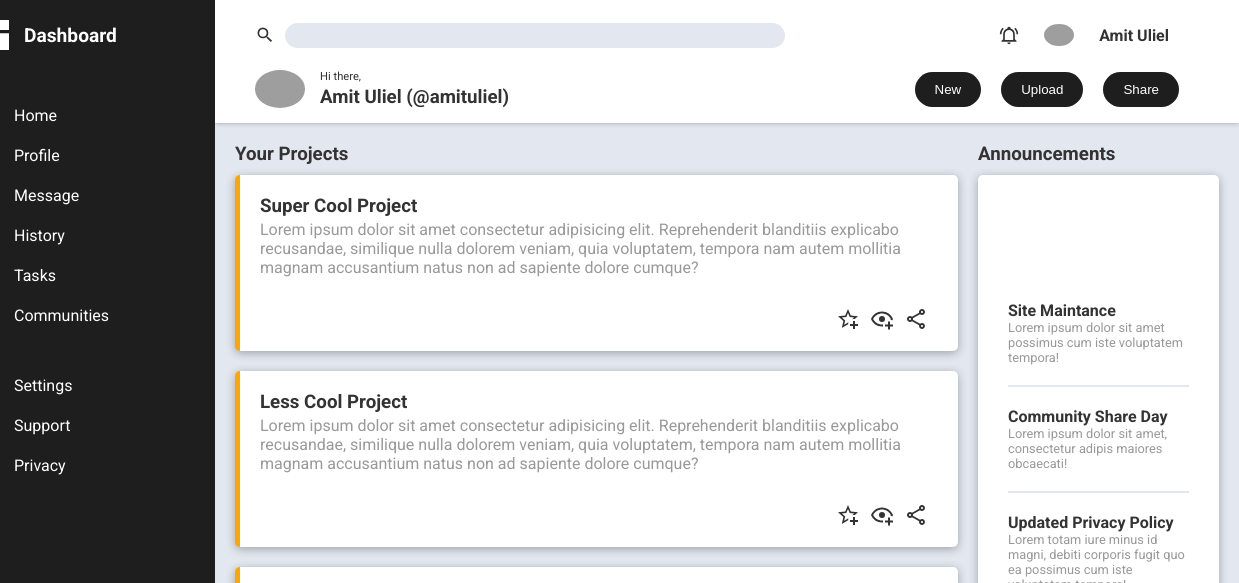
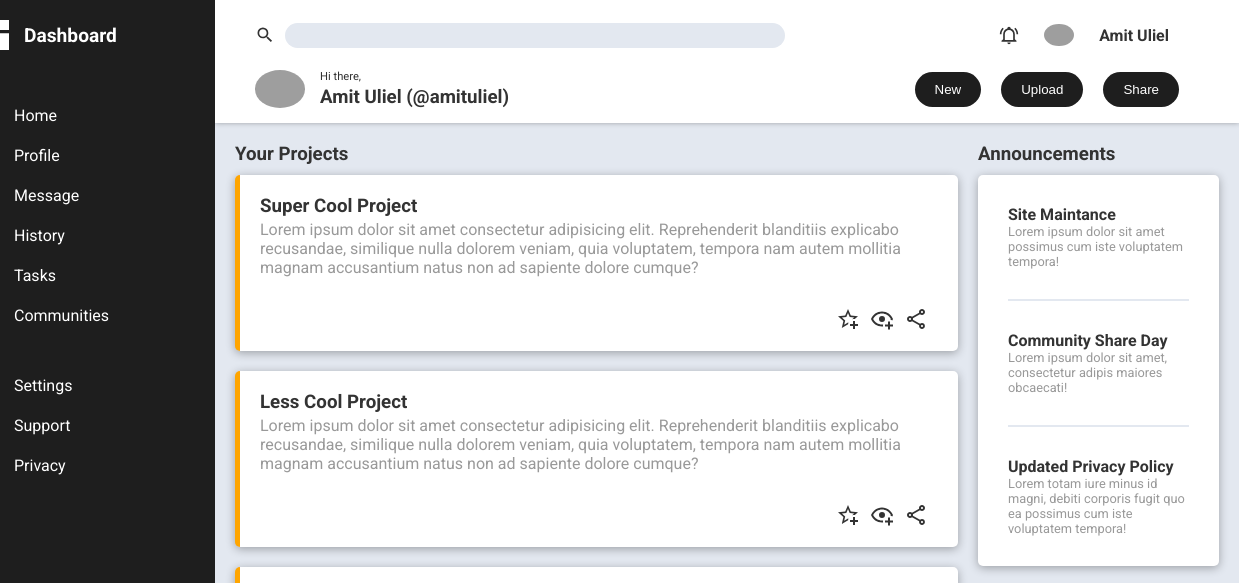
Before and after one commit to amit-uliel/top-admin-dashboard, a plain HTML site: page index.html in a window 1280 px wide. Shown: the top 583 px of the page, 41-1280 px from the left. Drawn offline with Linux system fonts and the light colour scheme; grey boxes are pictures that could not be loaded.

Commit message:
fix: projects, announcements and trending sizing

```diff
--- a/style.css
+++ b/style.css
@@ -177,7 +177,7 @@ input {
     padding: 20px;
     display: grid;
     grid-template-columns: 3fr 1fr;
-    grid-auto-rows: 1fr;
+    grid-template-rows: auto 1fr;
     gap: 20px;
     background-color: #E3E8F0;
     color: #333;
@@ -246,12 +246,10 @@ input {
     border-radius: 5px;
     display: flex;
     flex-direction: column;
-    justify-content: center;
-    height: 100%;
 }
 
 .announcements__content {
-    padding: 20px 0;
+    padding: 30px 0;
 }
 
 .announcements__content:not(:last-child) {
```
